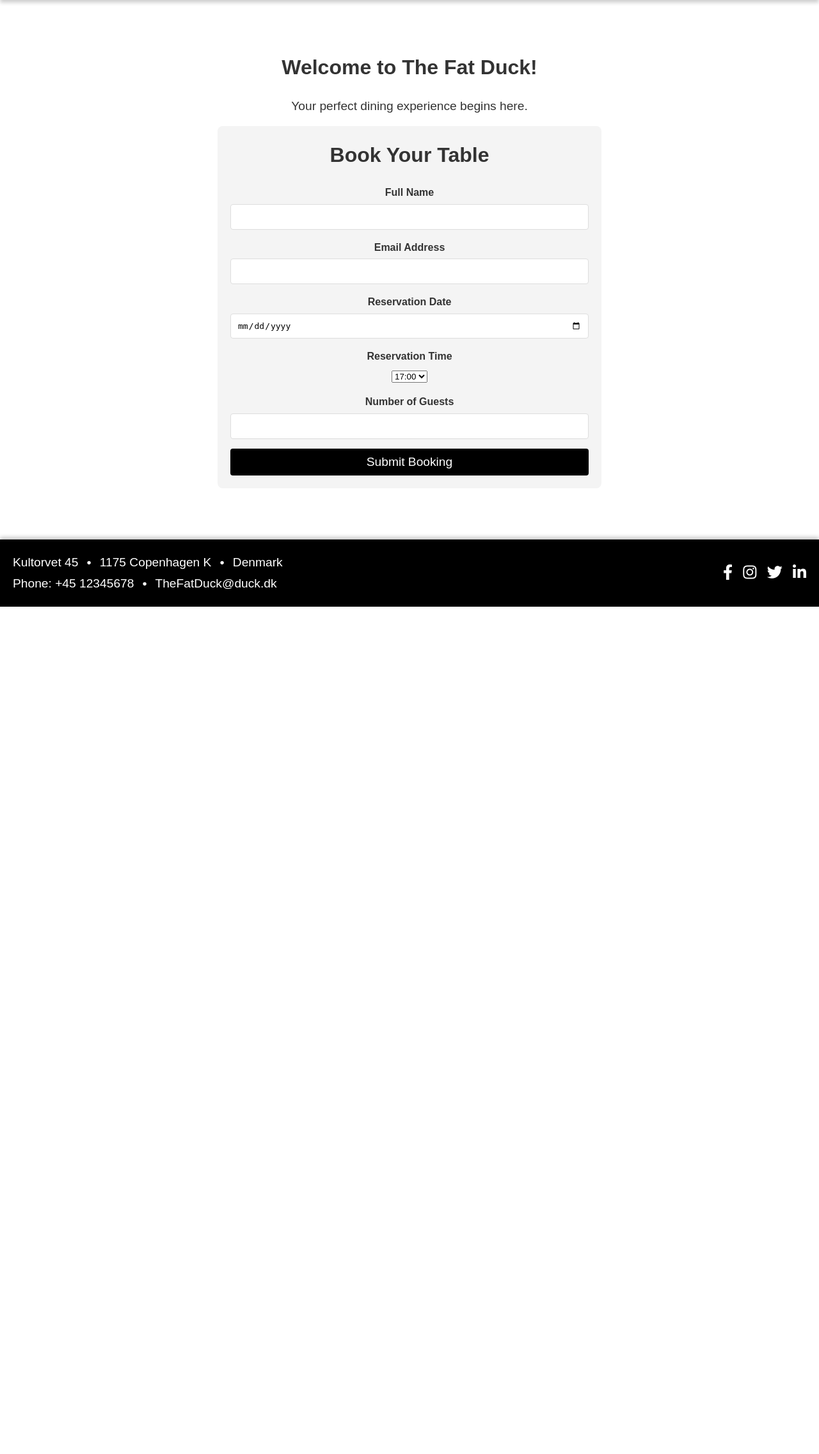
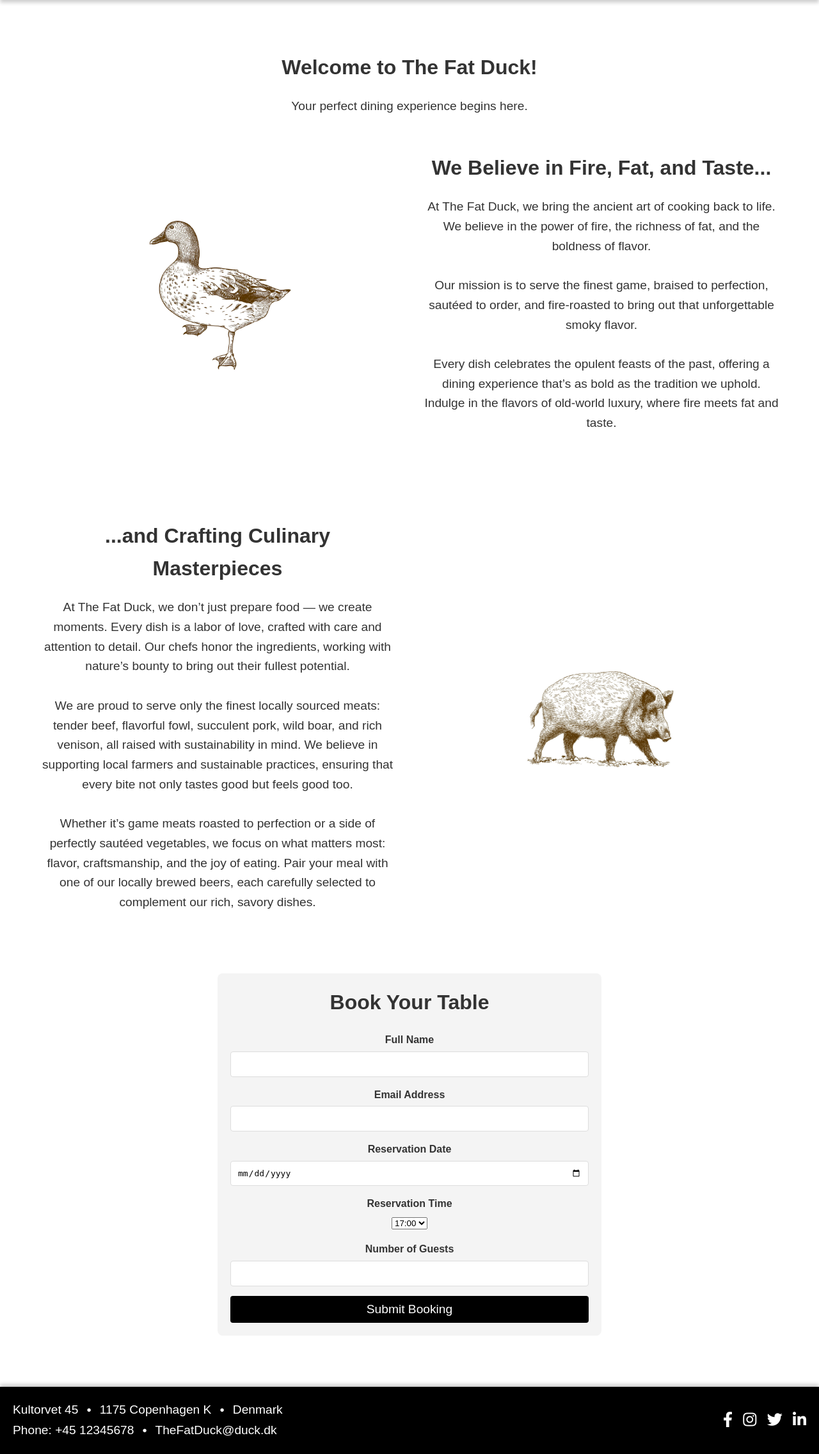
Before and after one commit to AndyLang81/the_fat_duck, a Django app: page / in a window 1280 px wide. Shown: the part 91-2363 px from the top of the page at 64% size. Before the commit the page ends 1039 px from the top, so only its background shows below. Run offline with Django 5.2, Linux system fonts and the light colour scheme; some web fonts are replaced.

Commit message:
Restore home.html content sections and inline booking form with auto-scroll-on-error

```diff
--- a/booking/templates/home.html
+++ b/booking/templates/home.html
@@ -6,8 +6,39 @@
     <h2>Welcome to The Fat Duck!</h2>
     <p>Your perfect dining experience begins here.</p>
 
+    <!-- Top Div -->
+    <div class="content-section top">
+        <div class="image-container">
+            <img src="{% static 'booking/duck.png' %}" alt="Duck">
+        </div>
+        <div class="text-container">
+            <h2>We Believe in Fire, Fat, and Taste...</h2>
+            <p>
+                At The Fat Duck, we bring the ancient art of cooking back to life. We believe in the power of fire, the richness of fat, and the boldness of flavor.<br><br>
+                Our mission is to serve the finest game, braised to perfection, sautéed to order, and fire-roasted to bring out that unforgettable smoky flavor.<br><br>
+                Every dish celebrates the opulent feasts of the past, offering a dining experience that’s as bold as the tradition we uphold.<br>
+                Indulge in the flavors of old-world luxury, where fire meets fat and taste.
+            </p>
+        </div>
+    </div>
+
+    <!-- Bottom Div -->
+    <div class="content-section bottom">
+        <div class="text-container">
+            <h2>...and Crafting Culinary Masterpieces</h2>
+            <p>
+                At The Fat Duck, we don’t just prepare food — we create moments. Every dish is a labor of love, crafted with care and attention to detail. Our chefs honor the ingredients, working with nature’s bounty to bring out their fullest potential.<br><br>
+                We are proud to serve only the finest locally sourced meats: tender beef, flavorful fowl, succulent pork, wild boar, and rich venison, all raised with sustainability in mind. We believe in supporting local farmers and sustainable practices, ensuring that every bite not only tastes good but feels good too.<br><br>
+                Whether it’s game meats roasted to perfection or a side of perfectly sautéed vegetables, we focus on what matters most: flavor, craftsmanship, and the joy of eating. Pair your meal with one of our locally brewed beers, each carefully selected to complement our rich, savory dishes.
+            </p>
+        </div>
+        <div class="image-container">
+            <img src="{% static 'booking/boar.png' %}" alt="Boar">
+        </div>
+    </div>
+
     <!-- Inline Booking Form -->
-  <div class="booking-form">
+    <div id="booking-form" class="booking-form" style="margin-top: 40px;">
         <h2>Book Your Table</h2>
         <form method="POST">
             {% csrf_token %}
@@ -18,25 +49,21 @@
                 {{ form.name }}
                 {{ form.name.errors }}
             </div>
-
             <div class="form-group">
                 <label for="id_email">Email Address</label>
                 {{ form.email }}
                 {{ form.email.errors }}
             </div>
-
             <div class="form-group">
                 <label for="id_date">Reservation Date</label>
                 {{ form.date }}
                 {{ form.date.errors }}
             </div>
-
             <div class="form-group">
                 <label for="id_time">Reservation Time</label>
                 {{ form.time }}
                 {{ form.time.errors }}
             </div>
-
             <div class="form-group">
                 <label for="id_guests">Number of Guests</label>
                 {{ form.guests }}
@@ -47,7 +74,13 @@
         </form>
 
         {% if message %}
-      <p style="color: red; margin-top: 1em;">{{ message }}</p>
+            <p style="color: red; margin-top:1em;">{{ message }}</p>
+            <script>
+                document.addEventListener('DOMContentLoaded', function() {
+                    document.getElementById('booking-form')
+                            .scrollIntoView({ behavior: 'smooth' });
+                });
+            </script>
         {% endif %}
     </div>
 </main>
```
Lines whose indentation alone changed are shown as unchanged.
